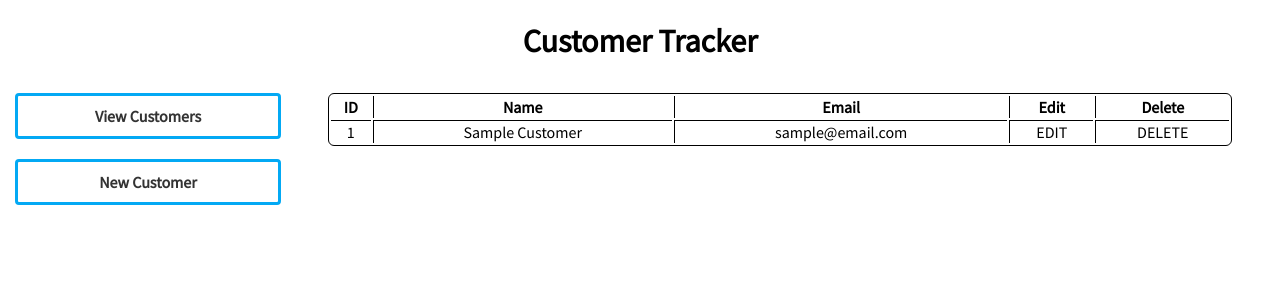
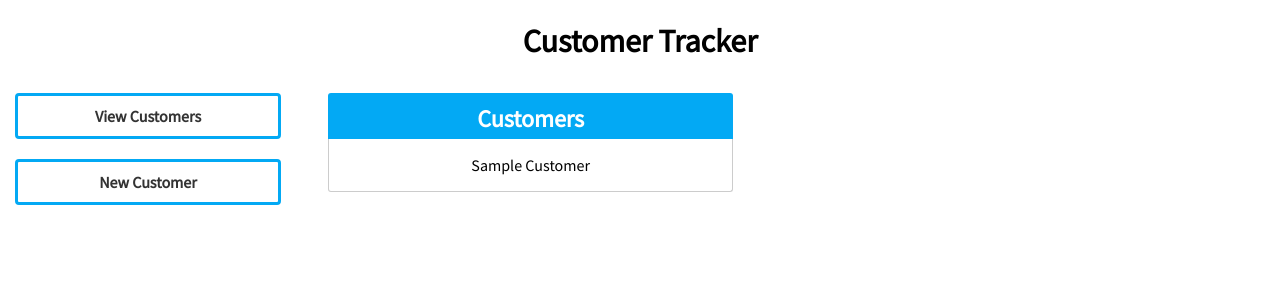
Before and after one commit to ddobson/customer-tracker, a React (Create React App) app: page / in a window 1280 px wide. Shown: the top 300 px of the page. Built offline with nearby package versions, Linux system fonts and the light colour scheme; data requests are answered from the project's data file.

Commit message:
Implement Events & Ajax for showing single customer
- Change markup and style of CustomerTable to be a simple list
- Change markup and style of CustomerRow to a div
- Run AJax for #show on CustomerRow click

```diff
--- a/src/components/App.js
+++ b/src/components/App.js
@@ -17,11 +17,13 @@ class App extends React.Component {
 
     this.state = {
       customers: [],
+      currentCustomer: {},
       isLoading: true,
       hasErrored: false
     };
 
     this.fetchCustomers = this.fetchCustomers.bind(this);
+    this.showCustomer = this.showCustomer.bind(this);
     this.createCustomer = this.createCustomer.bind(this);
   }
 
@@ -36,6 +38,14 @@ class App extends React.Component {
         this.setState({ customers, isLoading: false });
       })
       .catch(() => this.setState({ hasErrored: true }));
+  }
+
+  showCustomer(id) {
+    fetch(`${config[process.env.NODE_ENV]}/customers/${id}`)
+      .then(response => response.json())
+      .then((customer) => {
+        this.setState({ currentCustomer: customer });
+      });
   }
 
   createCustomer(data, form) {
@@ -65,7 +75,7 @@ class App extends React.Component {
           <h1 className="center-text">Customer Tracker</h1>
           <div className="row top-xs main">
             <Navigation />
-            <Route exact path="/" render={ () => <CustomerTable customers={ this.state.customers }/> } />
+            <Route exact path="/" render={ () => <CustomerTable customers={ this.state.customers } showCustomer={ this.showCustomer }/> } />
             <Route exact path="/new" render={ () => <NewCustomer createCustomer={ this.createCustomer }/> } />
           </div>
         </div>
--- a/src/components/CustomerRow.jsx
+++ b/src/components/CustomerRow.jsx
@@ -2,13 +2,9 @@ import React from 'react';
 
 const CustomerRow = (props) => {
   return (
-    <tr>
-      <td>{ props.customer.id }</td>
-      <td>{ props.customer.name }</td>
-      <td>{ props.customer.email }</td>
-      <td>EDIT</td>
-      <td>DELETE</td>
-    </tr>
+    <div className="list-item" onClick={ () => props.showCustomer( props.customer.id )}>
+      <p>{ props.customer.name }</p>
+    </div>
   );
 };
 
--- a/src/components/CustomerTable.jsx
+++ b/src/components/CustomerTable.jsx
@@ -6,21 +6,13 @@ import '../styles/CustomerTable.css';
 
 const CustomerTable = (props) => {
   return (
-    <div className="col-xs-12 col-md-9">
-      <table>
-        <thead>
-          <tr>
-            <th>ID</th>
-            <th>Name</th>
-            <th>Email</th>
-            <th>Edit</th>
-            <th>Delete</th>
-          </tr>
-        </thead>
-        <tbody>
-          { props.customers.map((customer, i) => <CustomerRow key={`customer-${i}`} customer={customer} />) }
-        </tbody>
-      </table>
+    <div className="col-xs-12 col-md-4">
+      <div className="list-wrap center-text">
+        <div className="list-header">
+          <h2>Customers</h2>
+        </div>
+          { props.customers.map((customer, i) => <CustomerRow key={`customer-${i}`} customer={customer} showCustomer={ props.showCustomer }/>) }
+      </div>
     </div>
   );
 };
--- a/src/styles/CustomerTable.css
+++ b/src/styles/CustomerTable.css
@@ -1,21 +1,31 @@
-table {
-    border-collapse: separate;
-    border: 1px solid #000;
-    border-radius: 6px;
-    margin-top: 10px;
-    width: 95%
+.list-wrap {
+  display: flex;
+  flex-direction: column;
+  margin-top: 10px;
 }
 
-td, th {
-    border-left: solid black 1px;
-    border-top: solid black 1px;
-    text-align: center;
+.list-header {
+  background-color: #03A9F4;
+  border-top-left-radius: 3px;
+  border-top-right-radius: 3px;
+  color: #FFF;
 }
 
-th {
-    border-top: none;
+.list-header h2 {
+  margin: 5px 0 0;
+  padding: 5px;
 }
 
-td:first-child, th:first-child {
-     border-left: none;
+.list-wrap .list-item {
+  border: 1px solid #CCC;
+  border-top: 0;
 }
+
+.list-wrap .list-item:hover {
+  cursor: pointer;
+}
+
+.list-item:last-child {
+  border-bottom-left-radius: 3px;
+  border-bottom-right-radius: 3px;
+}
```
